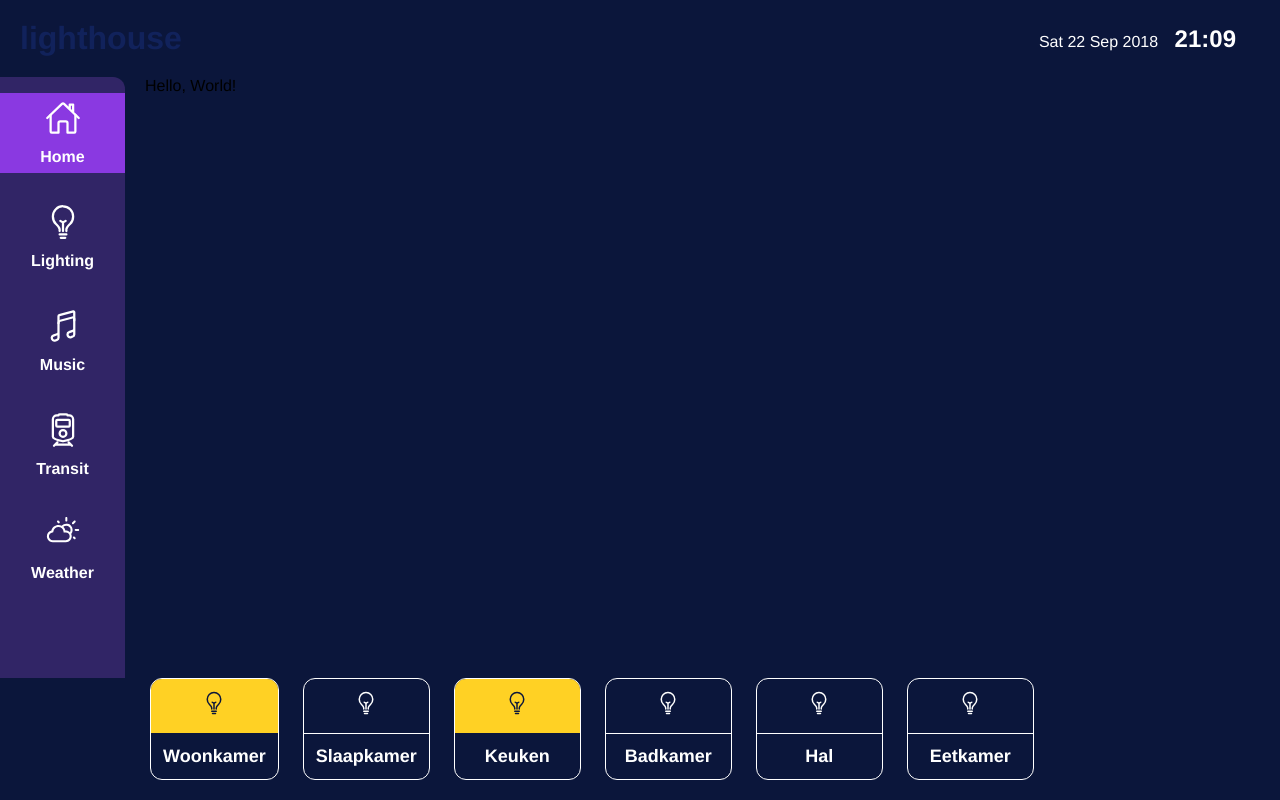
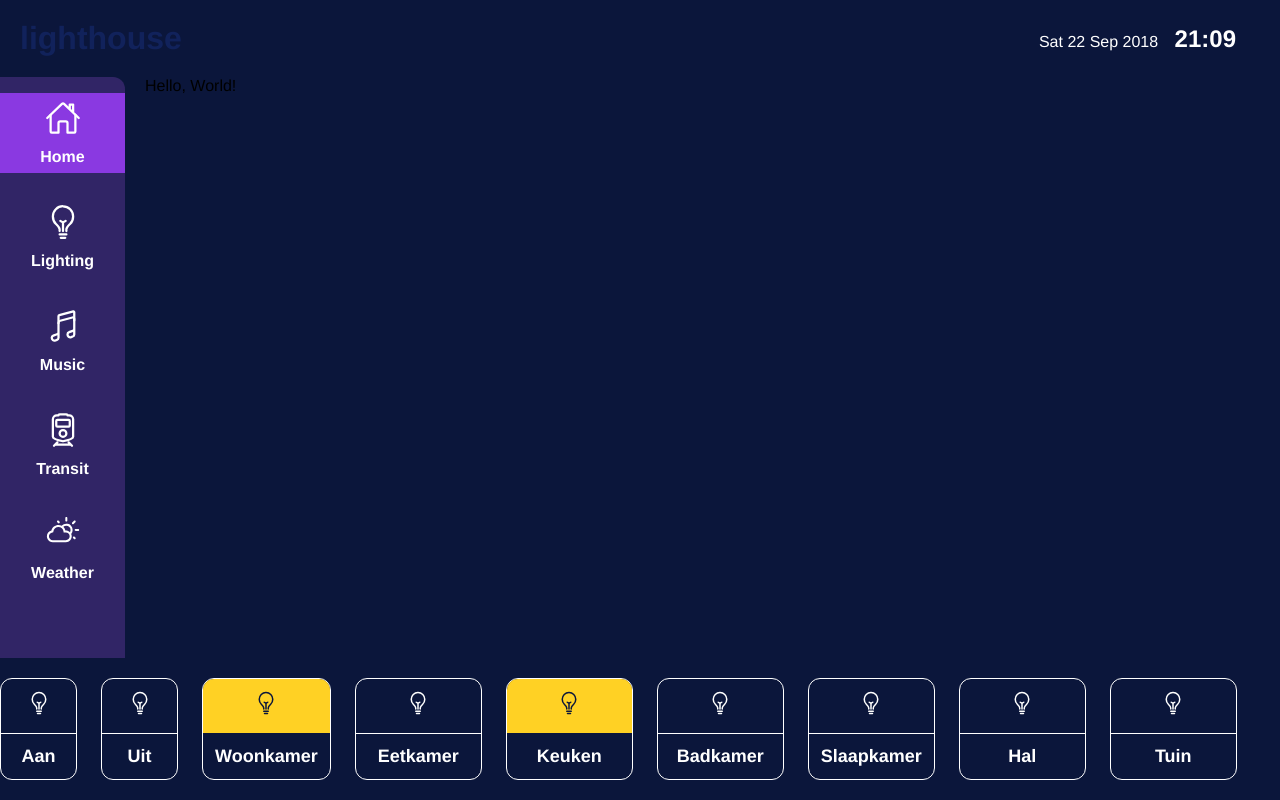
Before and after one commit to shaunjacobsen/lighthouse-touch, a React (Create React App) app: page / in a window 1280 px wide. Built offline with nearby package versions, Linux system fonts and the light colour scheme.

Commit message:
Implements light quick access bar

```diff
--- a/src/components/Lightbar/Lightbar.jsx
+++ b/src/components/Lightbar/Lightbar.jsx
@@ -15,11 +15,14 @@ export function Lightbar(props) {
   }, [])
 
   return <div className="lightbar">
+    <LightbarGroup slim roomName="Aan" />
+    <LightbarGroup slim roomName="Uit" />
     <LightbarGroup roomName="Woonkamer" active />
-    <LightbarGroup roomName="Slaapkamer" />
+    <LightbarGroup roomName="Eetkamer" />
     <LightbarGroup roomName="Keuken" active />
     <LightbarGroup roomName="Badkamer" />
+    <LightbarGroup roomName="Slaapkamer" />
     <LightbarGroup roomName="Hal" />
-    <LightbarGroup roomName="Eetkamer" />
+    <LightbarGroup roomName="Tuin" />
   </div>
 }
--- a/src/components/Lightbar/LightbarGroup.jsx
+++ b/src/components/Lightbar/LightbarGroup.jsx
@@ -5,9 +5,9 @@ import cx from 'classnames';
 import { IoBulbOutline } from 'react-icons/io5';
 
 export function LightbarGroup(props) {
-  const { active, roomName } = props;
+  const { active, roomName, slim } = props;
   return (
-    <div className="lightbar-group">
+    <div className={cx('lightbar-group', { slim })}>
       <div className={cx('indicator', { active })}>
         <IoBulbOutline />
       </div>
--- a/src/components/Lightbar/lightbar.scss
+++ b/src/components/Lightbar/lightbar.scss
@@ -2,7 +2,7 @@
   margin-left: 150px;
   color: #fff;
   display: flex;
-  margin-bottom: 20px;
+  margin: 20px 0;
 }
 
 .lightbar-group {
@@ -15,6 +15,9 @@
   text-align: center;
   margin-right: 24px;
   min-width: 125px;
+  &.slim {
+    min-width: 75px;
+  }
   .indicator {
     width: 100%;
     border-bottom: 1px solid #fff;
```
Also changed, not shown: 1 other file (tests, documents, lock files or other folders).
